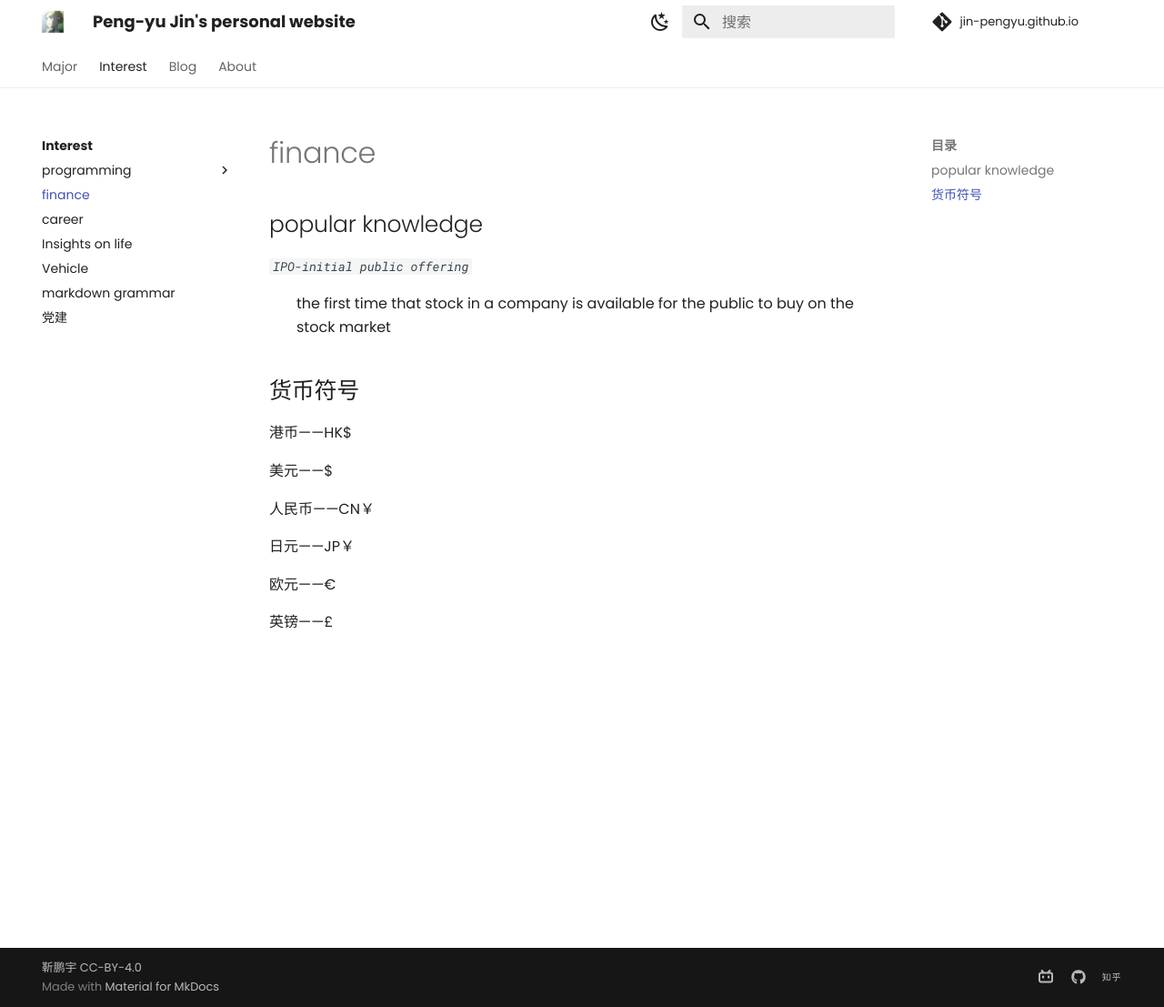
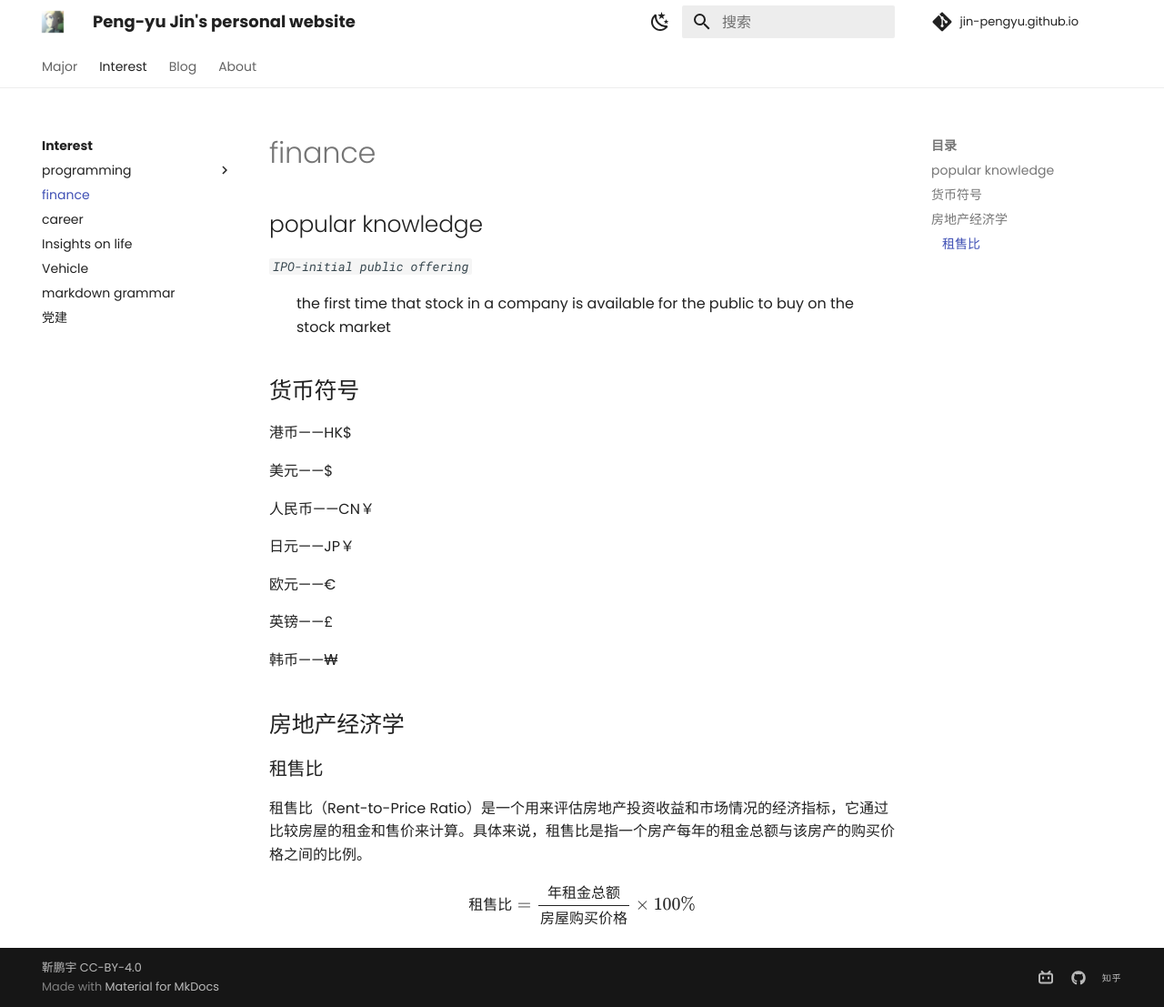
Before and after one commit to Pengyu-Jin/Pengyu-Jin.github.io, an MkDocs documentation site: the page built from docs/interest/finance/learn1.md, in a window 1280 px wide and 1107 px high. Shown: the whole window at 91% size. Built offline with MkDocs 1.6.1 and Material for MkDocs 9.7.7, drawn with Linux system fonts in a browser that asks for light colours; comment, search, counter and statistics services are not loaded.

Commit message:
research20260704

```diff
--- a/docs/interest/finance/learn1.md
+++ b/docs/interest/finance/learn1.md
@@ -16,3 +16,12 @@
 欧元——€
 
 英镑——£
+
+韩币——₩
+
+## 房地产经济学
+### 租售比
+租售比（Rent-to-Price Ratio）是一个用来评估房地产投资收益和市场情况的经济指标，它通过比较房屋的租金和售价来计算。具体来说，租售比是指一个房产每年的租金总额与该房产的购买价格之间的比例。
+$$
+租售比=\frac{\text{年租金总额}}{\text{房屋购买价格}}\times 100\%
+$$
```
